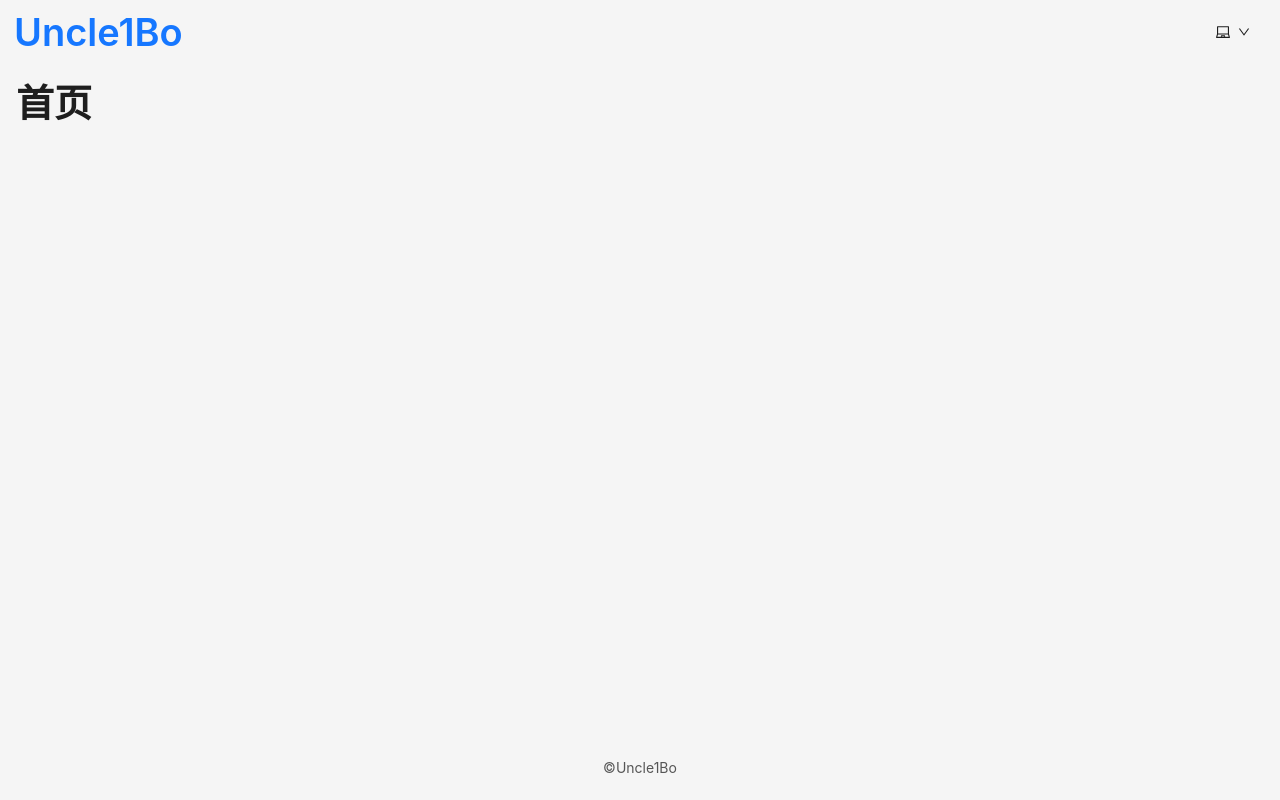
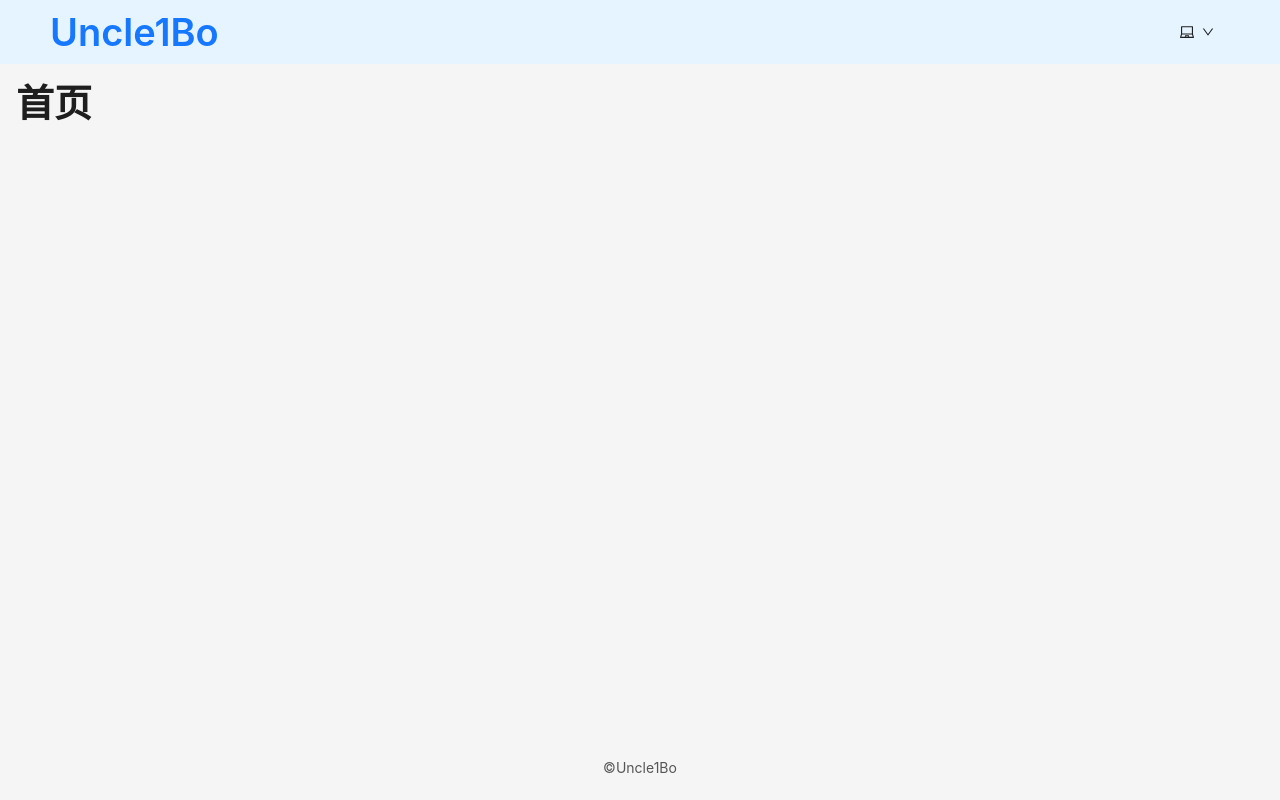
Before and after one commit to uncle1bo/uncle1bo-sitev2, a React (Vite) app: page / in a window 1280 px wide. Built offline with nearby package versions, Linux system fonts and the light colour scheme.

Commit message:
change: 改用token

```diff
--- a/src/react-app/components/Template.tsx
+++ b/src/react-app/components/Template.tsx
@@ -1,7 +1,7 @@
 import React from 'react';
 import { Link } from 'react-router-dom';
 import type { MenuProps } from 'antd';
-import { Button, Dropdown, Space, Layout } from 'antd';
+import { Button, Dropdown, Space, Layout, theme } from 'antd';
 import {
     SunOutlined,
     MoonOutlined,
@@ -20,6 +20,7 @@ const themeIconMap = {
 
 export default function Template({ children }: { children: React.ReactNode }) {
     const currentTheme = useTheme();
+    const antdToken = theme.useToken().token;
 
     const themeMenu: MenuProps = {
         items: [
@@ -35,17 +36,15 @@ export default function Template({ children }: { children: React.ReactNode }) {
             {/* 顶栏 */}
             <Header
                 style={{
-                    padding: '0 1em',
-                    /* 用 token 代替手写色值 */
-                    background: 'var(--ant-color-bg-header)', // 暗/亮自动切换
-                    color: 'var(--ant-color-text)',
+                    background: antdToken.colorPrimaryBg,
+                    color: antdToken.colorText,
                 }}
             >
                 <Space style={{ width: '100%', justifyContent: 'space-between' }}>
                     <Link to="/" style={{ color: 'inherit', textDecoration: 'none' }}>
                         <Title
                             style={{
-                                color: 'var(--ant-color-primary)',
+                                color: antdToken.colorPrimary,
                                 margin: 0,
                             }}
                         >
@@ -57,7 +56,7 @@ export default function Template({ children }: { children: React.ReactNode }) {
                         <Button
                             type="text"
                             icon={themeIconMap[currentTheme]}
-                            style={{ color: 'var(--ant-color-text)' }}
+                            style={{ color: antdToken.colorText }}
                         >
                             <DownOutlined />
                         </Button>
@@ -67,7 +66,7 @@ export default function Template({ children }: { children: React.ReactNode }) {
 
             <Content style={{ padding: 16 }}>{children}</Content>
 
-            <Footer style={{ textAlign: 'center', color: 'var(--ant-color-text-secondary)' }}>
+            <Footer style={{ textAlign: 'center', color: antdToken.colorTextSecondary }}>
                 ©Uncle1Bo
             </Footer>
         </Layout>
```
